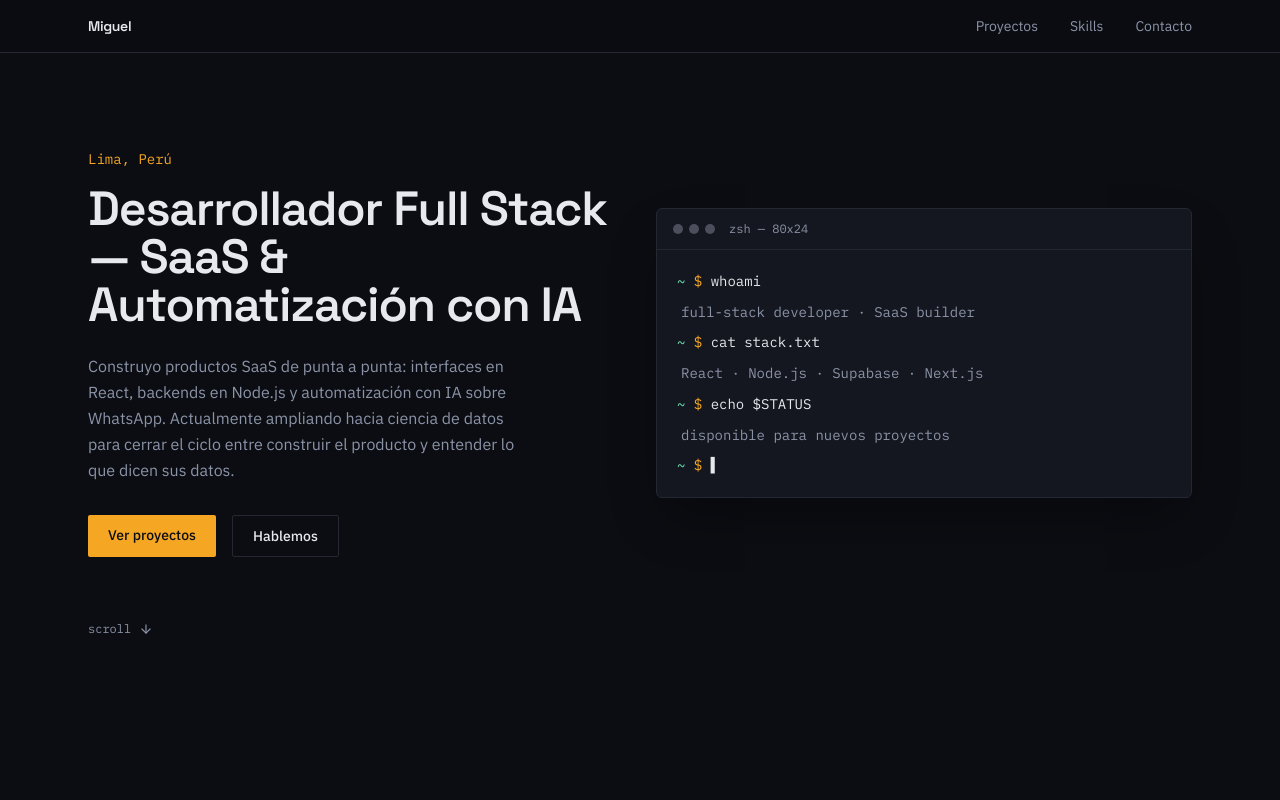
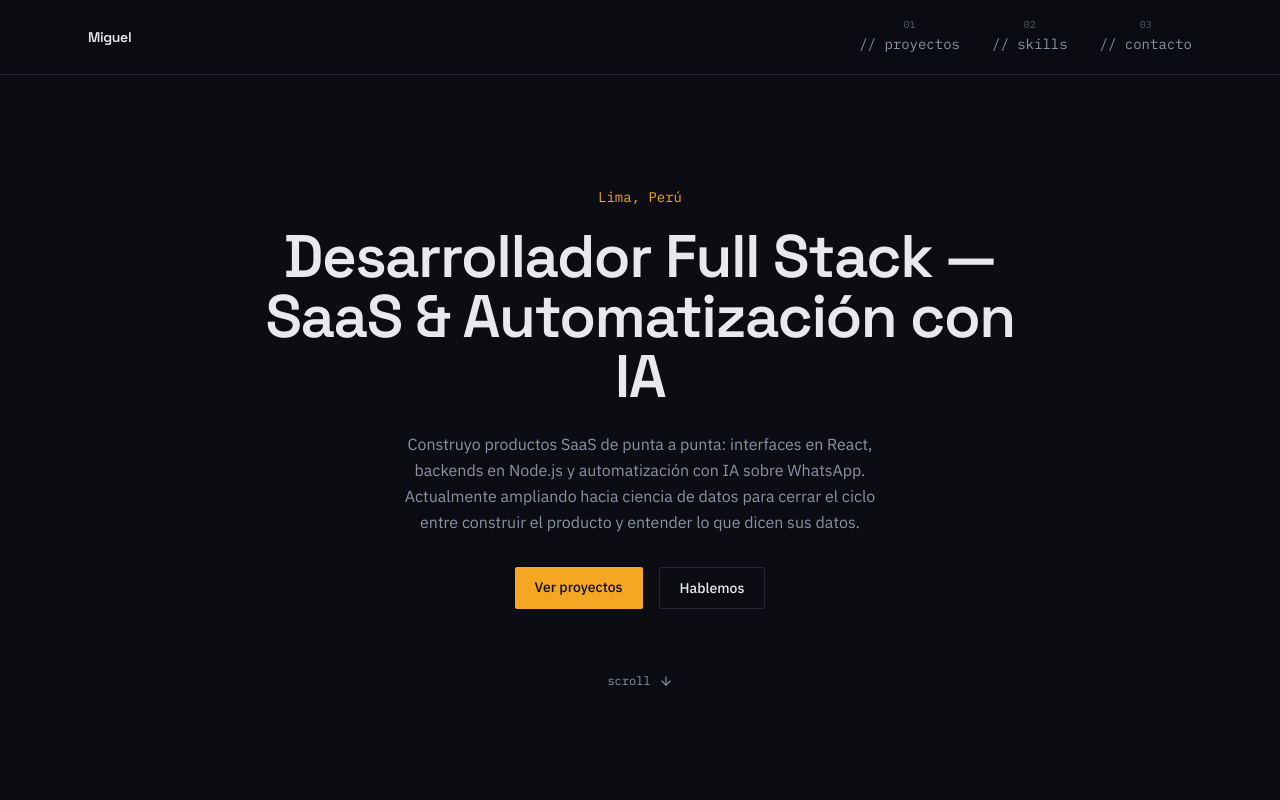
Before and after one commit to Miguel31218/portfolio-projects, a Next.js app: page / in a window 1280 px wide. Shown: the top 800 px of the page. Built offline with nearby package versions, Linux system fonts and the light colour scheme.

Commit message:
Add files via upload

```diff
--- a/components/Hero.jsx
+++ b/components/Hero.jsx
@@ -3,17 +3,22 @@ import { profile } from "@/lib/data";
 
 export default function Hero() {
   return (
-    <section id="top" className="mx-auto max-w-content px-6 pb-20 pt-16 md:pb-28 md:pt-24">
-      <div className="grid gap-12 md:grid-cols-2 md:items-center md:gap-8">
+    <section
+      id="top"
+      className="mx-auto flex max-w-content flex-col items-center px-6 pb-20 pt-20 text-center md:pb-28 md:pt-28"
+    >
       <div className="animate-fade-up">
-          <p className="mb-4 font-mono text-sm text-amber">{profile.location}</p>
-          <h1 className="font-display text-4xl font-semibold leading-[1.1] tracking-tight text-text md:text-5xl">
+        <p className="font-mono text-sm text-amber">{profile.location}</p>
+
+        <h1 className="mx-auto mt-5 max-w-3xl font-display text-4xl font-semibold leading-[1.1] tracking-tight text-text sm:text-5xl md:text-6xl">
           {profile.role}
         </h1>
-          <p className="mt-6 max-w-md text-base leading-relaxed text-muted">
+
+        <p className="mx-auto mt-6 max-w-lg text-base leading-relaxed text-muted">
           {profile.bio}
         </p>
-          <div className="mt-8 flex flex-wrap gap-4">
+
+        <div className="mt-8 flex flex-wrap justify-center gap-4">
           <a
             href="#proyectos"
             className="rounded-sm bg-amber px-5 py-2.5 font-body text-sm font-medium text-ink transition-colors hover:bg-amber/90"
@@ -29,9 +34,6 @@ export default function Hero() {
         </div>
       </div>
 
-        <Terminal />
-      </div>
-
       <a
         href="#proyectos"
         aria-label="Ir a proyectos"
@@ -42,35 +44,3 @@ export default function Hero() {
     </section>
   );
 }
-
-function Terminal() {
-  return (
-    <div className="animate-fade-up rounded-md border border-border bg-surface shadow-2xl shadow-black/40 [animation-delay:150ms] [animation-fill-mode:backwards]">
-      <div className="flex items-center gap-1.5 border-b border-border px-4 py-3">
-        <span className="h-2.5 w-2.5 rounded-full bg-[#4B4F5B]" />
-        <span className="h-2.5 w-2.5 rounded-full bg-[#4B4F5B]" />
-        <span className="h-2.5 w-2.5 rounded-full bg-[#4B4F5B]" />
-        <span className="ml-2 font-mono text-xs text-muted">zsh — 80x24</span>
-      </div>
-      <div className="space-y-2 px-5 py-5 font-mono text-sm leading-relaxed">
-        {profile.terminalLines.map((line, i) =>
-          line.cmd ? (
-            <p key={i}>
-              <span className="text-mint">{line.prompt}</span>{" "}
-              <span className="text-amber">$</span>{" "}
-              <span className="text-text">{line.cmd}</span>
-            </p>
-          ) : (
-            <p key={i} className="pl-1 text-muted">
-              {line.output}
-            </p>
-          )
-        )}
-        <p>
-          <span className="text-mint">~</span> <span className="text-amber">$</span>{" "}
-          <span className="animate-blink text-text">▍</span>
-        </p>
-      </div>
-    </div>
-  );
-}
--- a/components/Nav.jsx
+++ b/components/Nav.jsx
@@ -5,9 +5,9 @@ import { Menu, X } from "lucide-react";
 import { profile } from "@/lib/data";
 
 const links = [
-  { href: "#proyectos", label: "Proyectos" },
-  { href: "#skills", label: "Skills" },
-  { href: "#contacto", label: "Contacto" },
+  { href: "#proyectos", label: "proyectos", number: "01" },
+  { href: "#skills", label: "skills", number: "02" },
+  { href: "#contacto", label: "contacto", number: "03" },
 ];
 
 export default function Nav() {
@@ -15,16 +15,22 @@ export default function Nav() {
 
   return (
     <header className="sticky top-0 z-50 border-b border-border bg-ink/80 backdrop-blur-md">
-      <nav className="mx-auto flex max-w-content items-center justify-between px-6 py-4">
+      <nav className="mx-auto flex max-w-content items-center justify-between px-6 py-5">
         <a href="#top" className="font-display text-sm font-semibold tracking-tight text-text">
           {profile.name}
         </a>
 
-        <ul className="hidden gap-8 font-body text-sm text-muted md:flex">
+        <ul className="hidden gap-8 md:flex">
           {links.map((link) => (
-            <li key={link.href}>
-              <a href={link.href} className="transition-colors hover:text-amber">
-                {link.label}
+            <li key={link.href} className="text-center">
+              <a href={link.href} className="group block">
+                <span className="block font-mono text-[10px] leading-none text-muted/60">
+                  {link.number}
+                </span>
+                <span className="mt-1 block font-mono text-sm text-muted transition-colors group-hover:text-amber">
+                  {"// "}
+                  {link.label}
+                </span>
               </a>
             </li>
           ))}
@@ -41,14 +47,16 @@ export default function Nav() {
       </nav>
 
       {open && (
-        <ul className="flex flex-col gap-1 border-t border-border px-6 py-4 font-body text-sm text-muted md:hidden">
+        <ul className="flex flex-col gap-1 border-t border-border px-6 py-4 md:hidden">
           {links.map((link) => (
             <li key={link.href}>
               <a
                 href={link.href}
                 onClick={() => setOpen(false)}
-                className="block py-2 transition-colors hover:text-amber"
+                className="flex items-baseline gap-2 py-2 font-mono text-sm text-muted transition-colors hover:text-amber"
               >
+                <span className="text-[10px] text-muted/60">{link.number}</span>
+                {"// "}
                 {link.label}
               </a>
             </li>
```
Lines whose indentation alone changed are shown as unchanged.
